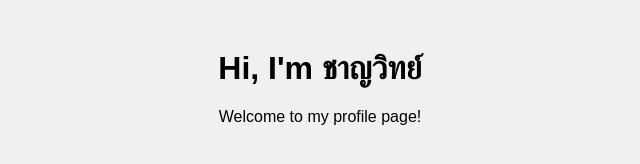
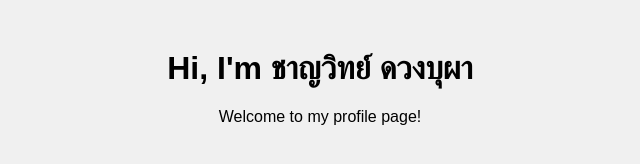
Before and after one commit to chanwitpr04/my-profile, a plain HTML site: page index.html in a window 1280 px wide. Shown: the whole page, without its empty margins (320-960 px from the left). Drawn offline with Linux system fonts and the light colour scheme.

Commit message:
index.html

```diff
--- a/index.html
+++ b/index.html
@@ -5,7 +5,7 @@
   <link rel="stylesheet" href="style.css">
 </head>
 <body>
-  <h1>Hi, I'm ชาญวิทย์</h1>
+  <h1>Hi, I'm ชาญวิทย์ ดวงบุผา</h1>
   <p>Welcome to my profile page!</p>
 </body>
 </html>
```
